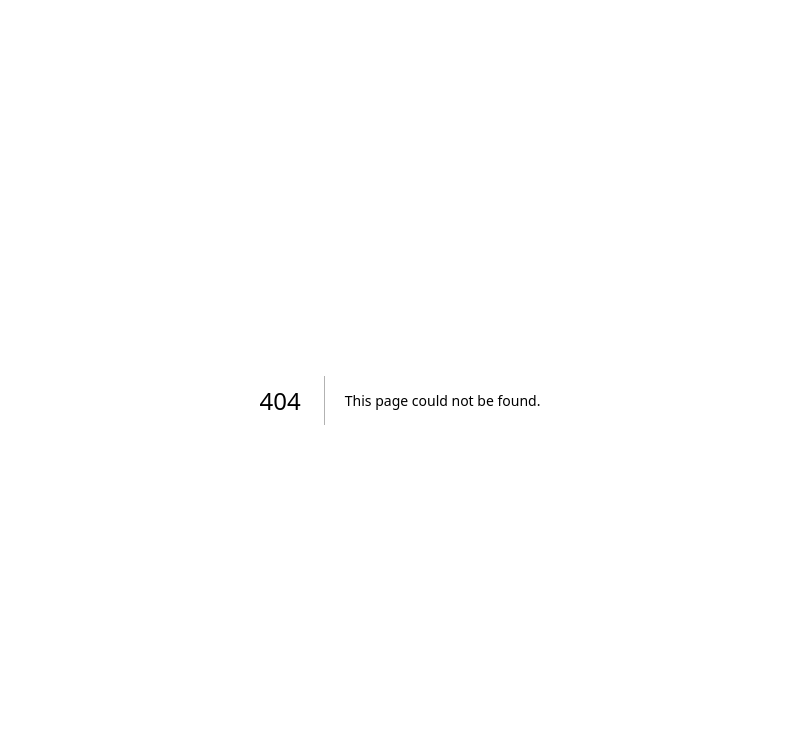
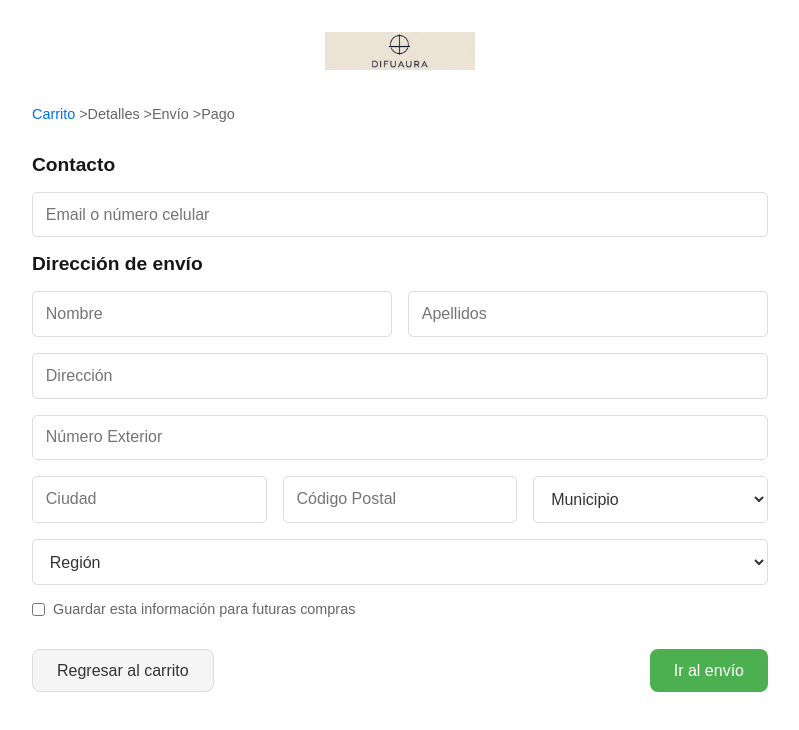
Before and after one commit to IvanVic07/proyecto-topicos, a Next.js app: page /Contact in a window 1280 px wide. Before the commit this address had no page. Shown: the top 730 px of the page, without its empty margins (240-1039 px from the left). Built offline with nearby package versions, Linux system fonts and the light colour scheme.

Commit message:
pantallas ivan (no completas)

```diff
--- /dev/null
+++ b/src/pages/Contact.js
@@ -0,0 +1,74 @@
+
+export default function Contact() {
+    return (
+      <div className="contact-container">
+        {/* Navbar */}
+        <header className="navbar">
+          <div className="navbar-logo">
+            <img src="/logo.png" alt="DifuAura" />
+          </div>
+        </header>
+
+        {/* Progreso */}
+        <nav className="breadcrumb">
+          <a href="/cart">Carrito</a> {'>'}
+          <span>Detalles</span> {'>'}
+          <span>Envío</span> {'>'}
+          <span>Pago</span>
+        </nav>
+
+        {/* Formulario de contacto */}
+        <form className="contact-form">
+          <h2>Contacto</h2>
+          <input
+            type="email"
+            placeholder="Email o número celular"
+            className="input-field"
+          />
+
+          <h2>Dirección de envío</h2>
+          <div className="input-group">
+            <input type="text" placeholder="Nombre" className="input-field" />
+            <input type="text" placeholder="Apellidos" className="input-field" />
+          </div>
+          <input type="text" placeholder="Dirección" className="input-field" />
+          <input
+            type="text"
+            placeholder="Número Exterior"
+            className="input-field"
+          />
+          <div className="input-group">
+            <input type="text" placeholder="Ciudad" className="input-field" />
+            <input type="text" placeholder="Código Postal" className="input-field" />
+            <select className="input-field">
+              <option>Municipio</option>
+              <option>Municipio 1</option>
+              <option>Municipio 2</option>
+            </select>
+          </div>
+          <select className="input-field">
+            <option>Región</option>
+            <option>Región 1</option>
+            <option>Región 2</option>
+          </select>
+
+          <div className="checkbox-container">
+            <input type="checkbox" id="save-info" />
+            <label htmlFor="save-info">
+              Guardar esta información para futuras compras
+            </label>
+          </div>
+
+          {/* Botones */}
+          <div className="buttons">
+            <a href="/cart" className="btn-secondary">
+              Regresar al carrito
+            </a>
+            <button type="submit" className="btn-primary">
+              Ir al envío
+            </button>
+          </div>
+        </form>
+      </div>
+    );
+  }
--- a/src/pages/_app.js
+++ b/src/pages/_app.js
@@ -1,5 +1,6 @@
 import "@/styles/globals.css";
-
+import '../styles/cart.css';
+import '../styles/contact.css';
 export default function App({ Component, pageProps }) {
   return <Component {...pageProps} />;
 }
--- /dev/null
+++ b/src/styles/cart.css
@@ -0,0 +1,179 @@
+/* Fondo general */
+.cart-container {
+    padding: 2rem;
+    font-family: Arial, sans-serif;
+    color: #333;
+    max-width: 1200px;
+    margin: auto;
+    background-color: #f9f9f9; /* Fondo claro */
+    border-radius: 10px;
+    box-shadow: 0 4px 8px rgba(0, 0, 0, 0.1); /* Sombra para resaltar */
+  }
+
+  /* Encabezado */
+  .cart-header {
+    text-align: center;
+    margin-bottom: 2rem;
+  }
+
+  .cart-header h1 {
+    font-size: 2rem;
+    color: #222;
+    margin-bottom: 0.5rem;
+  }
+
+  .back-to-shopping {
+    color: #0070f3;
+    text-decoration: none;
+    font-size: 0.9rem;
+  }
+
+  .back-to-shopping:hover {
+    text-decoration: underline;
+  }
+
+  /* Tabla de productos */
+  .cart-table {
+    margin-bottom: 2rem;
+    border-top: 1px solid #ddd;
+    padding-top: 1rem;
+  }
+
+  .cart-item {
+    display: flex;
+    align-items: center;
+    justify-content: space-between;
+    padding: 1rem 0;
+    border-bottom: 1px solid #ddd;
+  }
+
+  .product-details {
+    display: flex;
+    align-items: center;
+    gap: 1rem;
+  }
+
+  .product-details img {
+    width: 80px;
+    height: 80px;
+    object-fit: cover;
+    border-radius: 8px;
+  }
+
+  .product-details h3 {
+    margin: 0;
+    font-size: 1rem;
+  }
+
+  .remove-item {
+    color: #0070f3;
+    font-size: 0.8rem;
+    text-decoration: none;
+  }
+
+  .remove-item:hover {
+    text-decoration: underline;
+  }
+
+  .product-price,
+  .product-quantity,
+  .product-total {
+    text-align: center;
+  }
+
+  .product-quantity {
+    display: flex;
+    align-items: center;
+    gap: 0.5rem;
+  }
+
+  .product-quantity button {
+    background: #f5f5f5;
+    border: 1px solid #ddd;
+    border-radius: 4px;
+    padding: 0.3rem 0.7rem;
+    cursor: pointer;
+  }
+
+  .product-quantity button:hover {
+    background: #eee;
+  }
+
+  /* Resumen del carrito */
+  .cart-summary {
+    text-align: right;
+    margin-top: 2rem;
+  }
+
+  .subtotal {
+    display: flex;
+    justify-content: space-between;
+    font-size: 1.2rem;
+    font-weight: bold;
+    margin-bottom: 0.5rem;
+  }
+
+  .tax-note {
+    font-size: 0.9rem;
+    color: #666;
+    margin-bottom: 1rem;
+  }
+
+  .checkout-button {
+    background: #4caf50;
+    color: white;
+    border: none;
+    border-radius: 8px;
+    padding: 0.7rem 1.5rem;
+    font-size: 1rem;
+    cursor: pointer;
+  }
+
+  .checkout-button:hover {
+    background: #45a049;
+  }
+
+  /* Footer */
+  .cart-footer {
+    margin-top: 4rem;
+    background: #333;
+    color: white;
+    padding: 2rem 1rem;
+    border-radius: 8px;
+  }
+
+  .footer-content {
+    display: flex;
+    justify-content: space-between;
+    gap: 2rem;
+    flex-wrap: wrap;
+  }
+
+  .footer-logo img {
+    width: 100px;
+    margin-bottom: 1rem;
+  }
+
+  .footer-links div h4 {
+    color: #fff;
+    font-size: 1rem;
+    margin-bottom: 0.5rem;
+  }
+
+  .footer-links a {
+    color: #ccc;
+    text-decoration: none;
+    display: block;
+    margin-bottom: 0.3rem;
+  }
+
+  .footer-links a:hover {
+    color: #fff;
+  }
+
+  .footer-credits {
+    text-align: center;
+    font-size: 0.9rem;
+    margin-top: 2rem;
+    color: #bbb;
+  }
--- /dev/null
+++ b/src/styles/contact.css
@@ -0,0 +1,117 @@
+/* Contenedor principal */
+.contact-container {
+    padding: 2rem;
+    max-width: 800px;
+    margin: auto;
+    font-family: Arial, sans-serif;
+    background-color: white; /* Fondo blanco */
+  }
+
+  /* Navbar */
+  .navbar {
+    display: flex;
+    justify-content: center;
+    margin-bottom: 2rem;
+  }
+
+  .navbar-logo img {
+    width: 150px;
+  }
+
+  /* Breadcrumb */
+  .breadcrumb {
+    text-align: left;
+    font-size: 0.9rem;
+    color: #666;
+    margin-bottom: 2rem;
+  }
+
+  .breadcrumb a {
+    color: #0070f3;
+    text-decoration: none;
+  }
+
+  .breadcrumb a:hover {
+    text-decoration: underline;
+  }
+
+  /* Formulario */
+  .contact-form h2 {
+    font-size: 1.2rem;
+    margin-bottom: 1rem;
+  }
+
+  .input-field {
+    display: block;
+    width: 100%;
+    padding: 0.8rem;
+    margin-bottom: 1rem;
+    border: 1px solid #ddd; /* Contorno gris claro */
+    border-radius: 5px;
+    font-size: 1rem;
+    background-color: transparent; /* Fondo transparente */
+    color: #333; /* Texto negro */
+  }
+
+  .input-field:focus {
+    outline: none; /* Elimina el contorno predeterminado */
+    border-color: #0070f3; /* Contorno azul al enfocar */
+    box-shadow: 0 0 4px rgba(0, 112, 243, 0.5); /* Sombra ligera */
+  }
+
+  .input-group {
+    display: flex;
+    gap: 1rem;
+  }
+
+  .input-group .input-field {
+    flex: 1;
+  }
+
+  .checkbox-container {
+    display: flex;
+    align-items: center;
+    gap: 0.5rem;
+    margin-bottom: 2rem;
+  }
+
+  .checkbox-container label {
+    font-size: 0.9rem;
+    color: #666;
+  }
+
+  /* Botones */
+  .buttons {
+    display: flex;
+    justify-content: space-between;
+    margin-top: 2rem;
+  }
+
+  .btn-primary {
+    background-color: #4caf50;
+    color: white;
+    border: none;
+    border-radius: 8px;
+    padding: 0.7rem 1.5rem;
+    font-size: 1rem;
+    cursor: pointer;
+  }
+
+  .btn-primary:hover {
+    background-color: #45a049;
+  }
+
+  .btn-secondary {
+    text-decoration: none;
+    background-color: #f5f5f5;
+    color: #333;
+    border: 1px solid #ddd;
+    border-radius: 8px;
+    padding: 0.7rem 1.5rem;
+    font-size: 1rem;
+    text-align: center;
+  }
+
+  .btn-secondary:hover {
+    background-color: #eee;
+  }
--- a/src/styles/globals.css
+++ b/src/styles/globals.css
@@ -5,8 +5,8 @@
 
 @media (prefers-color-scheme: dark) {
   :root {
-    --background: #0a0a0a;
-    --foreground: #ededed;
+    --background: #ffffff;
+    --foreground: #080808;
   }
 }
 
```
Also changed, not shown: src/pages/cart.js (added, +38 -0 lines), public/logo.png (added), src/pages/ConfirmacionPedido.js (added), src/pages/Envio.js (added), src/pages/FormaPago.js (added).
